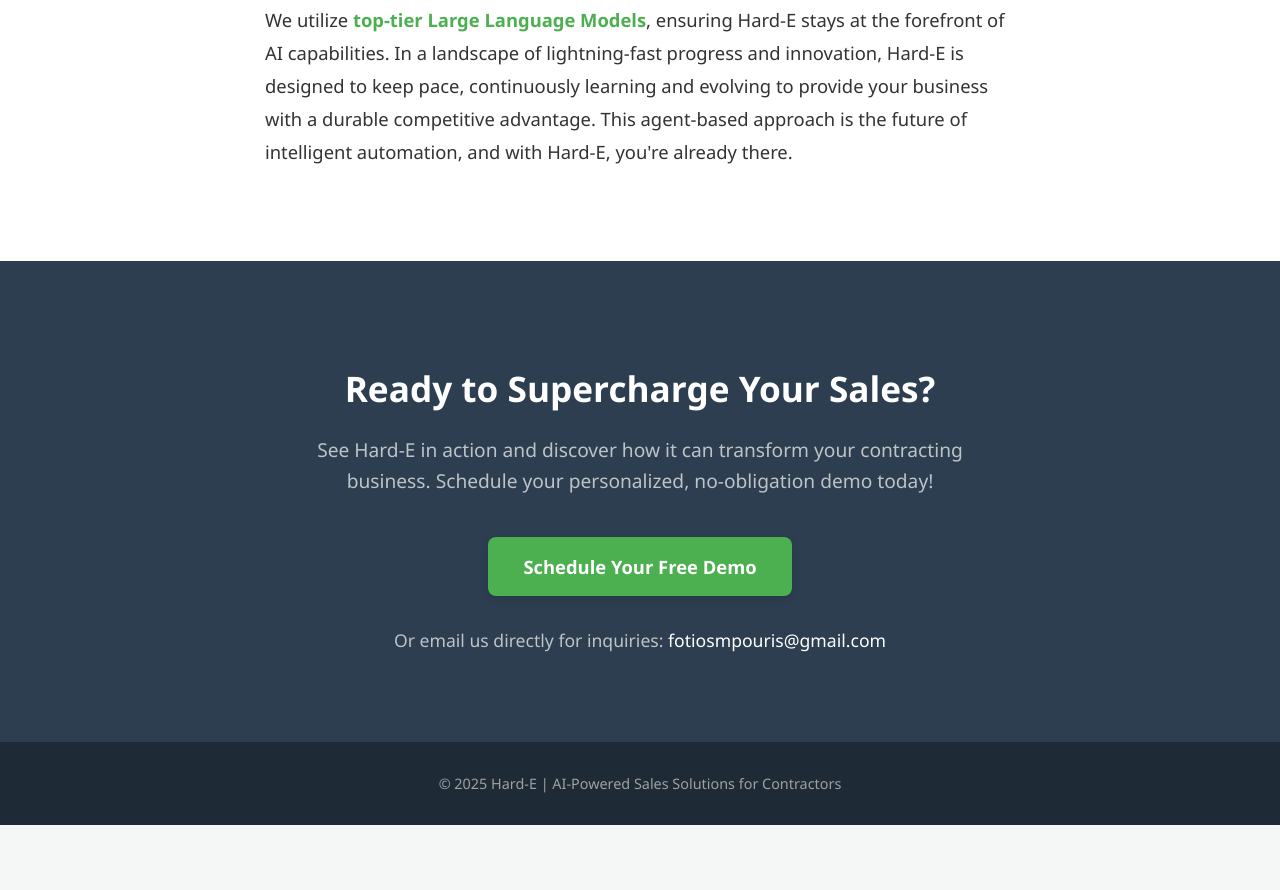
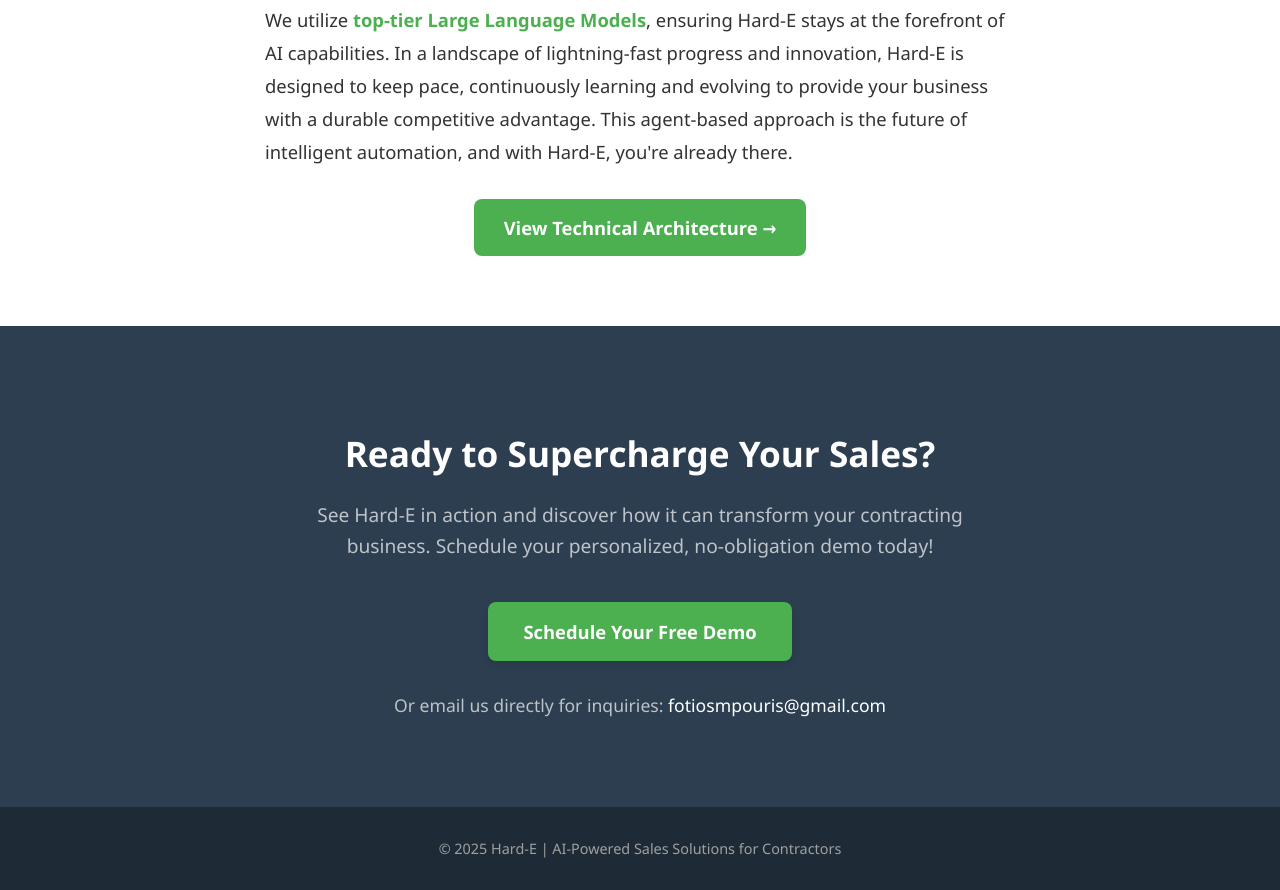
Before and after one commit to FotiosMpouris/Hard-E, a plain HTML site: page index.html in a window 1280 px wide. Shown: the part 3447-4337 px from the top of the page. Before the commit the page ends 4272 px from the top, so only its background shows below. Drawn offline with Linux system fonts and the light colour scheme.

Commit message:
Update index.html

```diff
--- a/index.html
+++ b/index.html
@@ -527,6 +527,12 @@
                 <p>
                     We utilize <strong>top-tier Large Language Models</strong>, ensuring Hard-E stays at the forefront of AI capabilities. In a landscape of lightning-fast progress and innovation, Hard-E is designed to keep pace, continuously learning and evolving to provide your business with a durable competitive advantage. This agent-based approach is the future of intelligent automation, and with Hard-E, you're already there.
                 </p>
+                <div style="text-align: center; margin-top: 30px;">
+        <a href="hard-e-technical.html" style="display: inline-block; background-color: #4CAF50; color: white; padding: 12px 30px; text-decoration: none; border-radius: 8px; font-weight: 600; transition: background-color 0.2s;">
+            View Technical Architecture →
+        </a>
+    </div>
+</div>
             </div>
         </div>
     </section>
```
